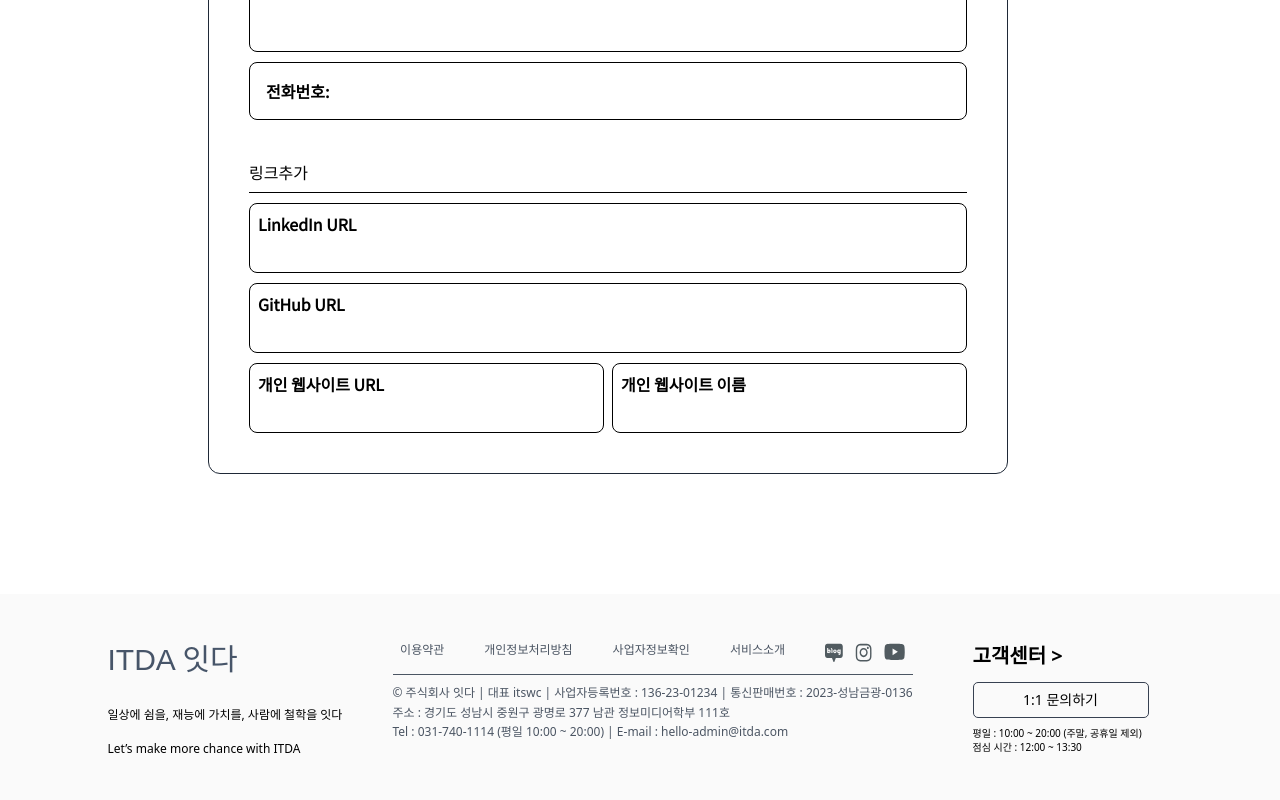
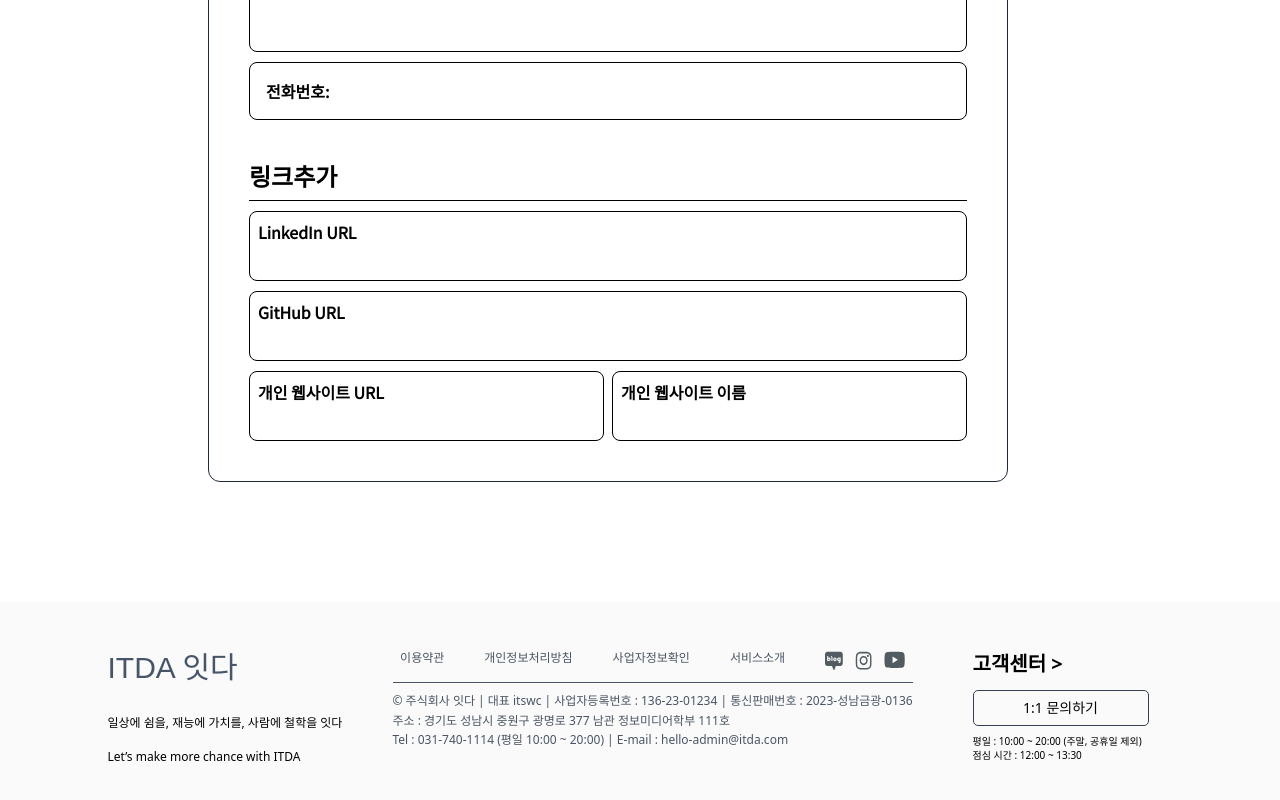
Before and after one commit to For-IntelliJ/Project3-1, a React (Create React App) app in the folder frontend/: page /editpage in a window 1280 px wide. Shown: the part 851-1651 px from the top of the page. Built offline with nearby package versions, Linux system fonts and the light colour scheme; a web font is replaced by a local one.

Commit message:
링크추가 text 글자크기변경
제곧내

```diff
--- a/frontend/src/pages/EditProfile.jsx
+++ b/frontend/src/pages/EditProfile.jsx
@@ -112,7 +112,7 @@ function EditProfile() {
 
                     {/* 링크 입력 필드 */}
                     <div className="mt-10 space-y-2.5">
-                        <div className="border-b border-black pb-2">링크추가</div>
+                        <div className="border-b border-black pb-2 font-bold text-2xl">링크추가</div>
                         <div className="space-y-2.5">
                             {profileItems2
                                 .filter(item => item.key !== "addlink")
```
